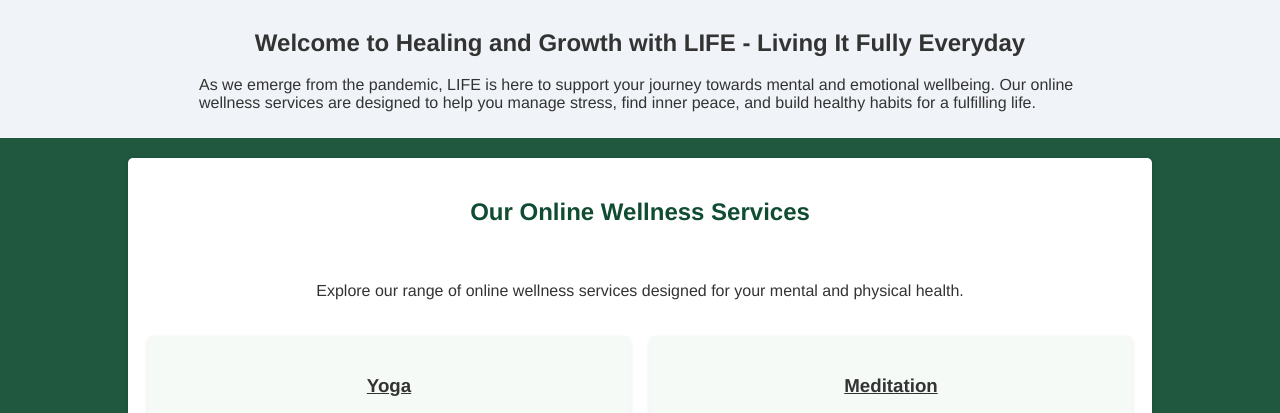
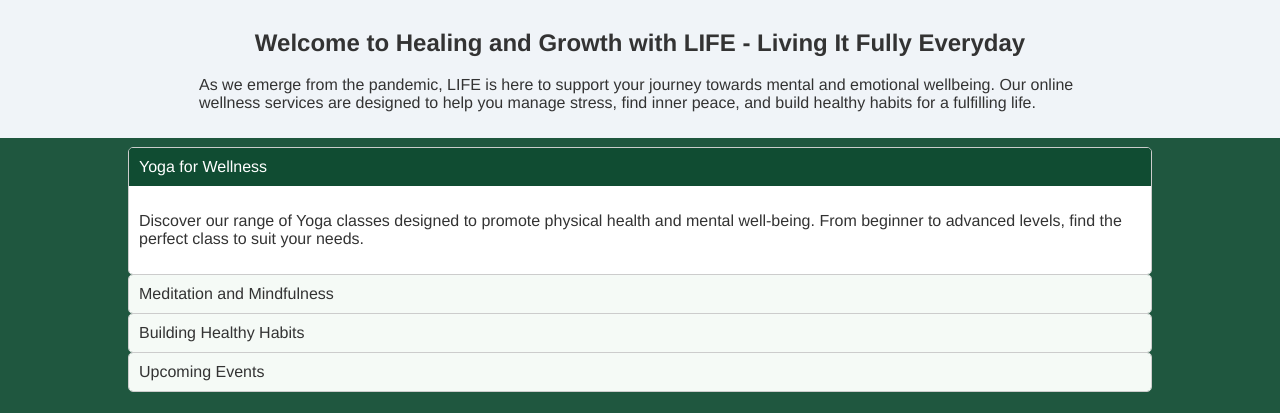
Before and after one commit to mariodj0/LIFE-wellness-extended_backend, a PHP site: page / in a window 1280 px wide. Shown: the part 600-1013 px from the top of the page. Run offline with PHP 8.4, Linux system fonts and the light colour scheme.

Commit message:
Add jQuery Accordion Widget to Home Page
- Implemented a free, well-documented third-party jQuery accordion plugin.

```diff
--- a/includes/head.php
+++ b/includes/head.php
@@ -7,4 +7,16 @@
     <link rel="icon" type="image/png" sizes="32x32" href="./assets/favicon-32x32.png">
     <link rel="icon" type="image/png" sizes="16x16" href="./assets/favicon-16x16.png">
     <link rel="manifest" href="./assets/site.webmanifest">
+
+    <?php
+    if (basename($_SERVER['PHP_SELF']) == 'index.php') {
+
+        echo '<!-- Accordion JS Plugin by [Andrei Surdu(awps)] -->';
+        echo '<!-- More information at https://accordion.js.org/ and https://github.com/awps/Accordion.JS -->';
+
+        echo '<link rel="stylesheet" href="plugin/accordion.css" />';
+        echo '<script src="https://ajax.googleapis.com/ajax/libs/jquery/3.7.1/jquery.min.js"></script>';
+        echo '<script src="plugin/accordion.js"></script>';
+    }
+    ?>
 </head>
--- a/index.php
+++ b/index.php
@@ -6,11 +6,13 @@
 require_once('includes/head.php');
 ?>
 
+
 <body>
 
 <?php
 require_once('includes/header_nav.php');
 ?>
+
 
 <main>
     <section class="hero">
@@ -23,6 +25,42 @@
         <h2>Welcome to Healing and Growth with LIFE - Living It Fully Everyday</h2>
         <p>As we emerge from the pandemic, LIFE is here to support your journey towards mental and emotional wellbeing. Our online wellness services are designed to help you manage stress, find inner peace, and build healthy habits for a fulfilling life.</p>
     </section>
+
+            <!-- Accordion JS Widget -->
+    <ul id="my-accordion" class="accordionjs">
+        <!-- Yoga Services -->
+        <li>
+            <div>Yoga for Wellness</div>
+            <div>
+                <p>Discover our range of Yoga classes designed to promote physical health and mental well-being. From beginner to advanced levels, find the perfect class to suit your needs.</p>
+            </div>
+        </li>
+
+        <!-- Meditation Services -->
+        <li>
+            <div>Meditation and Mindfulness</div>
+            <div>
+                <p>Explore the power of mindfulness with our guided meditation sessions. Learn techniques to reduce stress, enhance concentration, and improve your overall emotional balance.</p>
+            </div>
+        </li>
+
+        <!-- Healthy Habits Workshops -->
+        <li>
+            <div>Building Healthy Habits</div>
+            <div>
+                <p>Join our workshops on cultivating healthy habits for a happier life. Learn about nutrition, exercise, sleep hygiene, and more to build a holistic and balanced lifestyle.</p>
+            </div>
+        </li>
+
+        <!-- Special Events -->
+        <li>
+            <div>Upcoming Events</div>
+            <div>
+                <p>Stay tuned for our upcoming events, including wellness retreats, expert talks, and interactive sessions that inspire and empower your journey to wellness.</p>
+            </div>
+        </li>
+    </ul>
+
 
     <div class="content-area">
         <section class="services">
@@ -81,5 +119,14 @@
 require_once('includes/footer.php');
 ?>
 
+
+
+<!-- Accordion JS Widget setup-->
+<script src="js/accordion_setup.js"></script>
+
+
+
+
+
 </body>
 </html>
--- /dev/null
+++ b/js/accordion_setup.js
@@ -0,0 +1,17 @@
+jQuery(document).ready(function($){
+    $("#my-accordion").accordionjs({
+        // Allow self close.(data-close-able)
+        closeAble: false,
+
+        // Close other sections.(data-close-other)
+        closeOther: true,
+
+        // Animation Speed.(data-slide-speed)
+        slideSpeed: 150,
+
+        // The section open on first init. A number from 1 to X or false.(data-active-index)
+        activeIndex: 1,
+        // Additional options and callbacks if needed
+
+    });
+});
--- /dev/null
+++ b/plugin/accordion.css
@@ -0,0 +1,52 @@
+.accordionjs {
+  position: relative;
+  margin: 0;
+  padding: 0;
+  list-style: none;
+  margin-top: 10px;
+  margin-bottom: 20px;
+
+  width: 80%;
+  margin-left: auto;
+  margin-right: auto;
+}
+
+.accordionjs .acc_section {
+  border: 1px solid #ccc;
+  position: relative;
+  z-index: 10;
+  margin-top: -1px;
+  overflow: hidden;
+  border-radius: 5px;
+}
+
+.accordionjs .acc_section .acc_head {
+  position: relative;
+  background: #f5faf6;
+  padding: 10px;
+  display: block;
+  cursor: pointer;
+  color: #333;
+  font-family: Helvetica, Arial, sans-serif;
+}
+
+.accordionjs .acc_section .acc_head:hover {
+  background: #e0f2f1;
+}
+
+.accordionjs .acc_section .acc_content {
+  padding: 10px;
+  background: #fff;
+}
+
+.accordionjs .acc_section.acc_active > .acc_head {
+  background: #104c32;
+  color: #fff;
+}
+
+@media (max-width: 768px) {
+  .accordionjs .acc_section .acc_head,
+  .accordionjs .acc_section .acc_content {
+    padding: 8px;
+  }
+}
```
Also changed, not shown: styles.css (+46 -0 lines), plugin/accordion.js (added).
